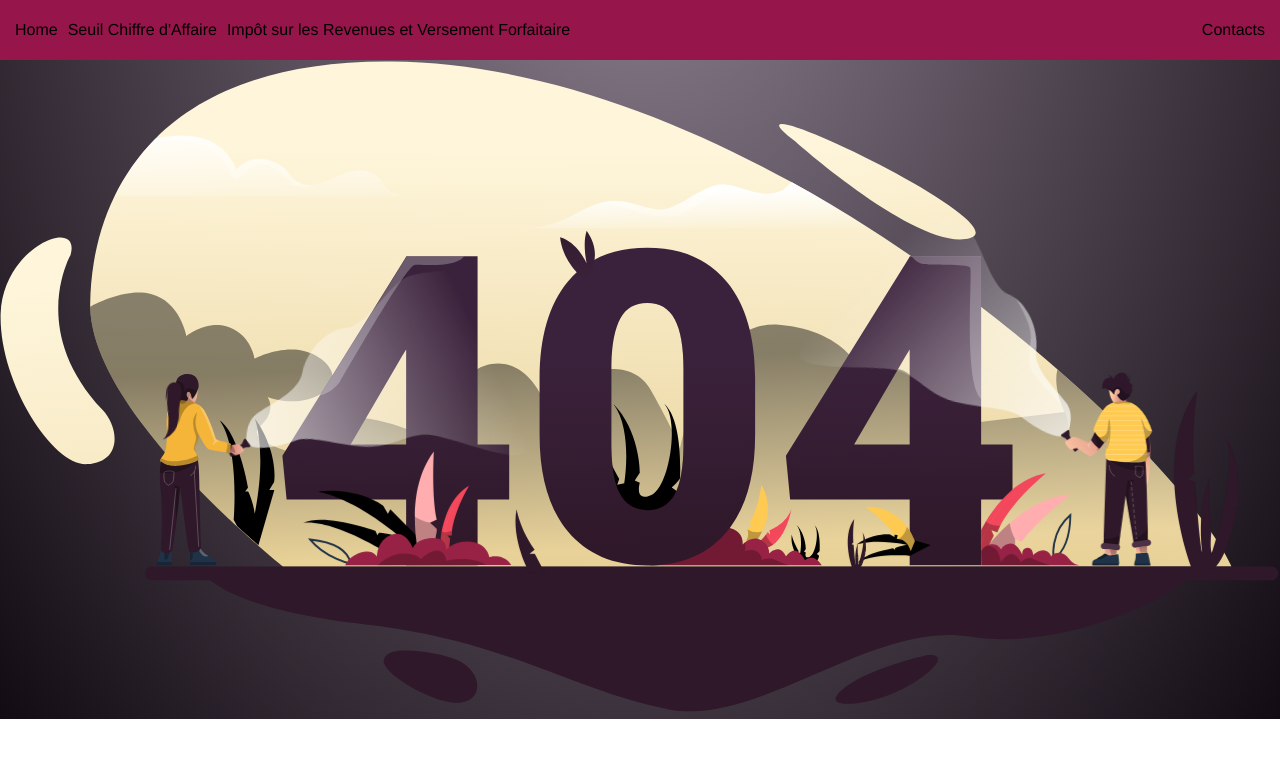
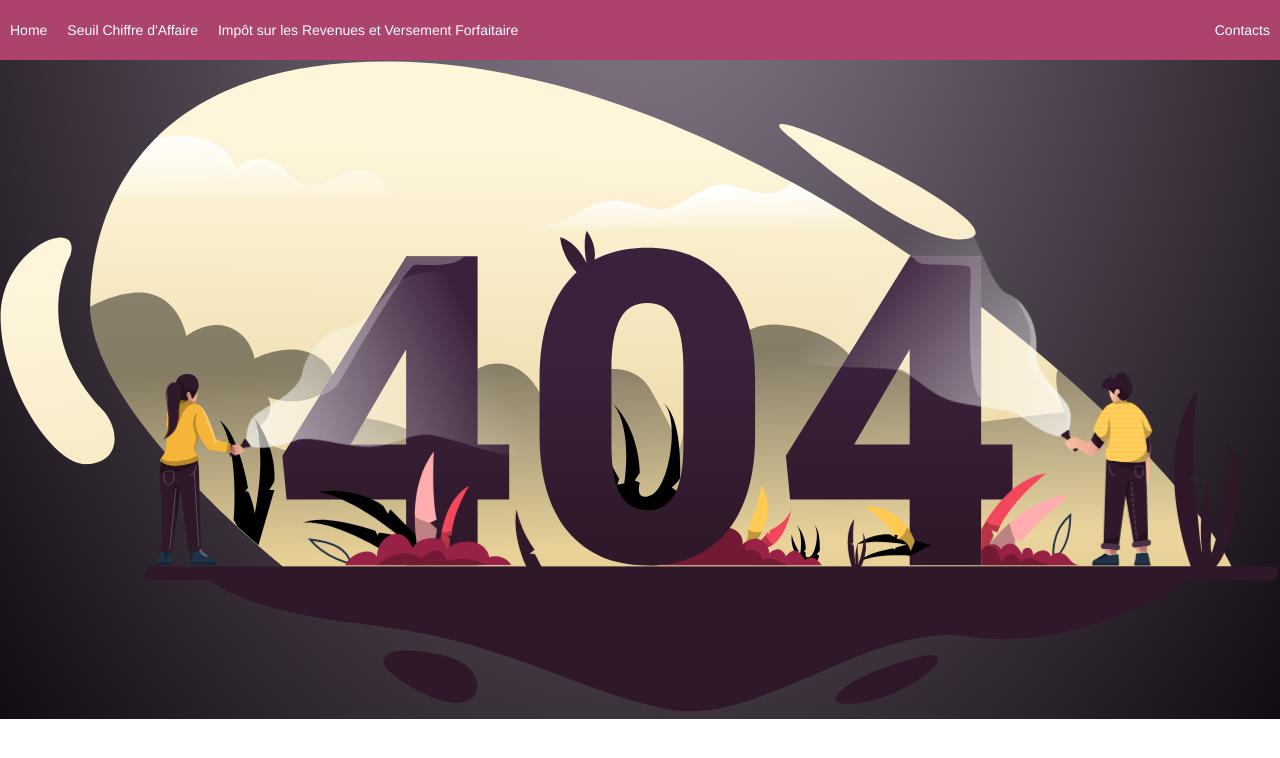
Before and after one commit to samaty593/ME, an Angular app: page / in a window 1280 px wide. Shown: the top 758 px of the page. Built offline with nearby package versions, Linux system fonts and the light colour scheme.

Commit message:
nav styling

```diff
--- a/src/app/app.component.scss
+++ b/src/app/app.component.scss
@@ -6,28 +6,28 @@ nav {
         list-style: none;
         height: 6rem;
         align-items: center;
-        background-color: $base-color;
+        background-color: rgba($color: $base-color, $alpha: 0.8);
+        font-size: 1.4rem;
+        column-gap: 2rem;
 
         li {
-            padding: 1rem 0.5rem;
             a {
                 text-decoration: none;
-                color: white;
 
             }
             a:link {
-                color: black;
+                color: white;
               }
             a:visited {
-              color: black;
+              color: white;
             }
 
             a:hover {
-              color: blue;
+              color: $base-color;
             }
 
             a:active {
-              color: black;
+              color: white;
               }
 
             }
```
